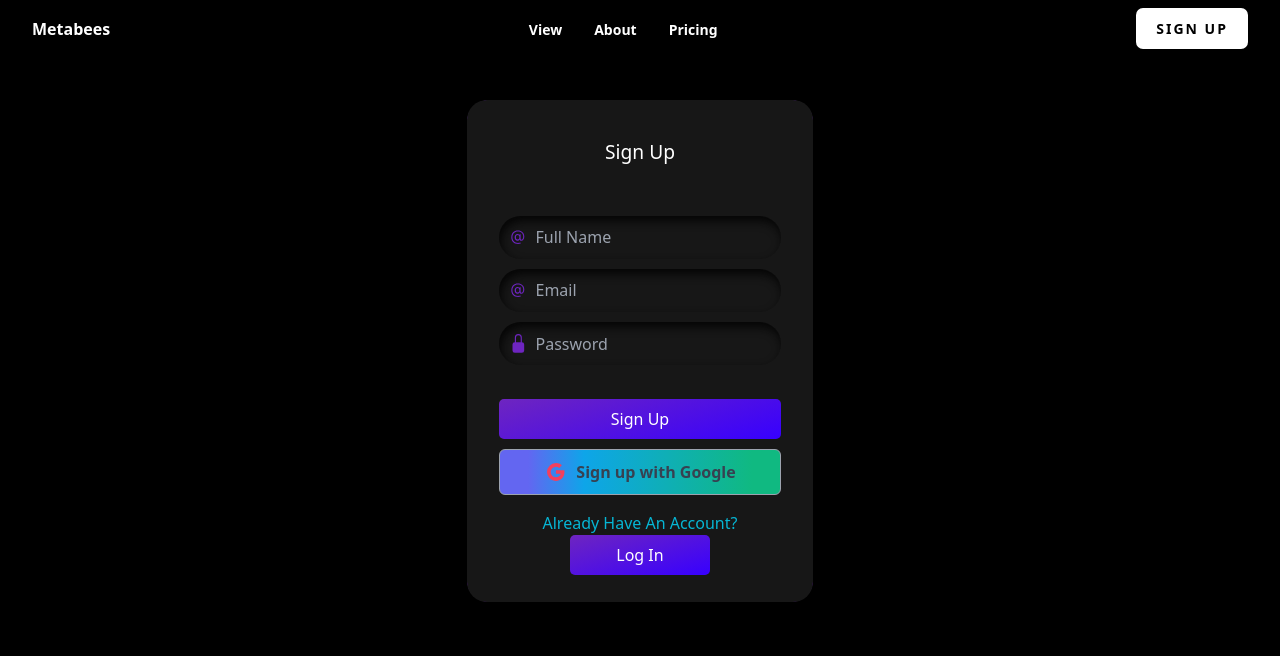
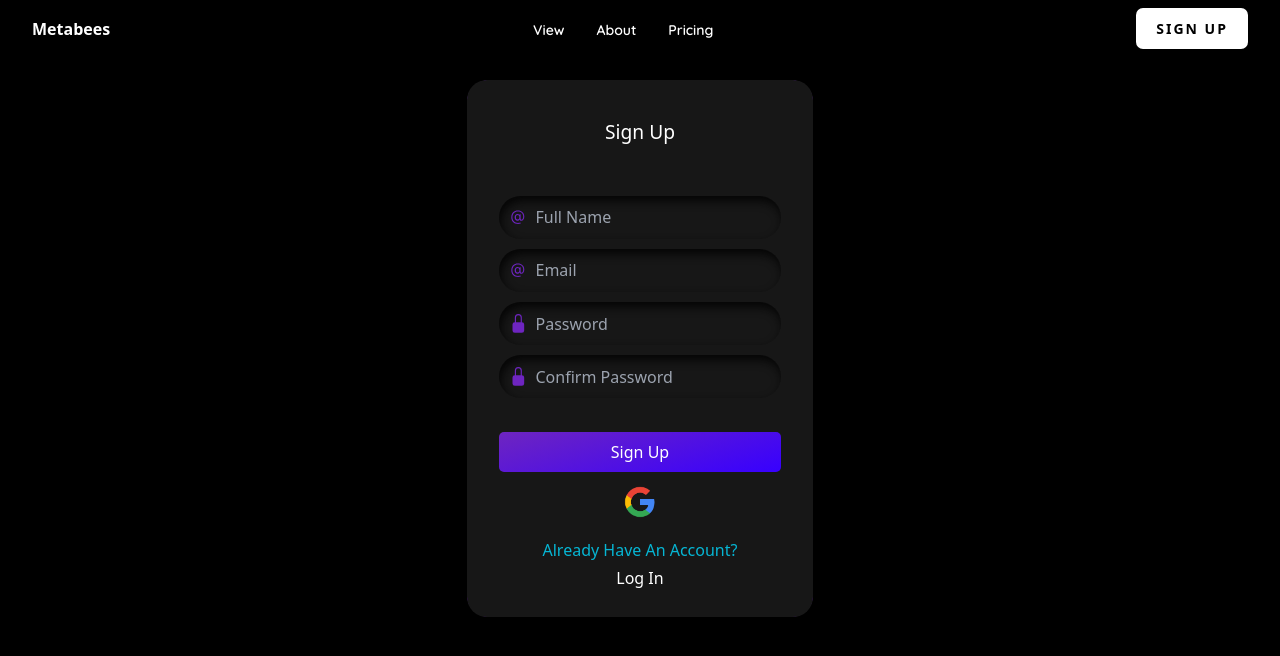
Before and after one commit to oreotamish/Metabees-Frontend, a React (Create React App) app: page /signup in a window 1280 px wide. Shown: the top 656 px of the page. Built offline with nearby package versions, Linux system fonts and the light colour scheme.

Commit message:
css edits

```diff
--- a/src/App.js
+++ b/src/App.js
@@ -27,10 +27,6 @@ function App() {
       <Router>
         <Navbar />
         <Routes>
-          {getCookieByName('aToken') ? (
-            <></>
-          ) : (
-            <>
           <Route path="/" element={<Home />} />
           <Route path="/about" element={<About />} />
           <Route path="/view" element={<View />} />
@@ -39,12 +35,7 @@ function App() {
           <Route path="/signup" element={<SignUp />} />
           <Route path="/login" element={<LogIn />} />
           <Route path="/forgotpassword" element={<ForgotPassword />} />
-              <Route
-                path="/passwordreset/:id/:token"
-                element={<PasswordReset />}
-              />
-            </>
-          )}
+          <Route path="/passwordreset/:id/:token" element={<PasswordReset />} />
         </Routes>
       </Router>
     </UserContextProvider>
--- a/src/components/Navbar.css
+++ b/src/components/Navbar.css
@@ -1,3 +1,5 @@
+@import url('https://fonts.googleapis.com/css2?family=Quicksand:wght@600&display=swap');
+
 .login-btn {
   position: relative;
   padding: 10px 20px;
@@ -71,6 +73,6 @@
   transition: box-shadow 0.2s ease-in;
 }
 
-.nav-items:hover {
-  color: #6e25c0;
+.nav-items li a {
+  font-family: 'Quicksand', sans-serif;
 }
--- a/src/components/Navbar.jsx
+++ b/src/components/Navbar.jsx
@@ -53,7 +53,7 @@ function Navbar() {
           </a>
         </div>
         <div className="hidden lg:block">
-          <ul className="inline-flex space-x-8">
+          <ul className="inline-flex space-x-8 nav-items">
             {menuItems.map((item) => (
               <li key={item.name}>
                 {window.location.pathname === '/' && item.name === 'Pricing' ? (
--- a/src/pages/LogIn.jsx
+++ b/src/pages/LogIn.jsx
@@ -1,8 +1,9 @@
 import { useNavigate } from 'react-router-dom'
-import './LogIn.css'
 import Axios from 'axios'
+import google from '../assets/google.png'
 import { useContext } from 'react'
 import { UserContext } from '../UserContext'
+import './LogIn.css'
 
 function LogIn() {
   const navigate = useNavigate()
@@ -53,7 +54,7 @@ function LogIn() {
             <input
               type="text"
               class="input-field"
-              placeholder="email"
+              placeholder="Email"
               autocomplete="off"
               id="email"
             />
@@ -80,33 +81,22 @@ function LogIn() {
             <button class="button1 mr-1" onClick={(e) => logIn(e)}>
               Login
             </button>
-            <button class="button1 ml-1" onClick={() => navigate('/signup')}>
+            <button class="button1" onClick={() => navigate('/signup')}>
               Sign Up Instead
             </button>
           </div>
           <button class="button3" onClick={() => navigate('/forgotpassword')}>
             Forgot Password
           </button>
-          <div className="mb-3">
-            <button
+          <div className="m-auto mb-3">
+            <img
+              className="w-10 h-10 cursor-pointer"
+              src={google}
+              alt="google"
               onClick={() => {
                 window.location.href = '//www.google.com'
               }}
-              type="button"
-              className="relative inline-flex w-full items-center justify-center rounded-md border border-gray-400 bg-gradient-to-r from-indigo-500 from-10% via-sky-500 via-30% to-emerald-500 to-90%  px-3.5 py-2.5 font-semibold text-gray-700 transition-all duration-200 hover:bg-gray-100 hover:text-black focus:bg-gray-100 focus:text-black focus:outline-none"
-            >
-              <span className="mr-2 inline-block">
-                <svg
-                  className="h-6 w-6 text-rose-500"
-                  xmlns="http://www.w3.org/2000/svg"
-                  viewBox="0 0 24 24"
-                  fill="currentColor"
-                >
-                  <path d="M20.283 10.356h-8.327v3.451h4.792c-.446 2.193-2.313 3.453-4.792 3.453a5.27 5.27 0 0 1-5.279-5.28 5.27 5.27 0 0 1 5.279-5.279c1.259 0 2.397.447 3.29 1.178l2.6-2.599c-1.584-1.381-3.615-2.233-5.89-2.233a8.908 8.908 0 0 0-8.934 8.934 8.907 8.907 0 0 0 8.934 8.934c4.467 0 8.529-3.249 8.529-8.934 0-.528-.081-1.097-.202-1.625z"></path>
-                </svg>
-              </span>
-              Log in with Google
-            </button>
+            />
           </div>
         </form>
       </div>
--- a/src/pages/SignUp.css
+++ b/src/pages/SignUp.css
@@ -20,9 +20,9 @@
   display: flex;
   align-items: center;
   justify-content: center;
-  gap: 0.5em;
+  gap: 0.8em;
   border-radius: 25px;
-  padding: 0.6em;
+  padding: 0.8em;
   border: none;
   outline: none;
   color: white;
@@ -75,7 +75,7 @@
   text-align: center;
   max-width: 27vw;
   margin: auto;
-  margin-top: 100px;
+  margin-top: 80px;
 }
 
 .signup-card2 {
--- a/src/pages/SignUp.jsx
+++ b/src/pages/SignUp.jsx
@@ -1,6 +1,7 @@
 import { useNavigate } from 'react-router'
+import google from '../assets/google.png'
+import Axios from 'axios'
 import './SignUp.css'
-import Axios from 'axios'
 
 function SignUp() {
   const navigate = useNavigate()
@@ -89,36 +90,41 @@ function SignUp() {
               id="password"
             />
           </div>
-
+          <div class="field">
+            <svg
+              viewBox="0 0 16 16"
+              fill="currentColor"
+              height="16"
+              width="16"
+              xmlns="http://www.w3.org/2000/svg"
+              class="input-icon"
+            >
+              <path d="M8 1a2 2 0 0 1 2 2v4H6V3a2 2 0 0 1 2-2zm3 6V3a3 3 0 0 0-6 0v4a2 2 0 0 0-2 2v5a2 2 0 0 0 2 2h6a2 2 0 0 0 2-2V9a2 2 0 0 0-2-2z"></path>
+            </svg>
+            <input
+              type="password"
+              class="input-field"
+              placeholder="Confirm Password"
+              id="confirm-password"
+            />
+          </div>
           <button class="button2 mt-6" onClick={(e) => signUp(e)}>
             Sign Up
           </button>
-          <div className="mb-5">
-            <button
+          <div className="mb-5 flex flex-col items-center">
+            <img
+              className="w-10 h-10 cursor-pointer"
+              src={google}
+              alt="google"
               onClick={() => {
                 window.location.href = '//www.google.com'
               }}
-              type="button"
-              className="relative inline-flex w-full items-center justify-center rounded-md border border-gray-400 bg-gradient-to-r from-indigo-500 from-10% via-sky-500 via-30% to-emerald-500 to-90%  px-3.5 py-2.5 font-semibold text-gray-700 transition-all duration-200 hover:bg-gray-100 hover:text-black focus:bg-gray-100 focus:text-black focus:outline-none"
-            >
-              <span className="mr-2 inline-block">
-                <svg
-                  className="h-6 w-6 text-rose-500"
-                  xmlns="http://www.w3.org/2000/svg"
-                  viewBox="0 0 24 24"
-                  fill="currentColor"
-                >
-                  <path d="M20.283 10.356h-8.327v3.451h4.792c-.446 2.193-2.313 3.453-4.792 3.453a5.27 5.27 0 0 1-5.279-5.28 5.27 5.27 0 0 1 5.279-5.279c1.259 0 2.397.447 3.29 1.178l2.6-2.599c-1.584-1.381-3.615-2.233-5.89-2.233a8.908 8.908 0 0 0-8.934 8.934 8.907 8.907 0 0 0 8.934 8.934c4.467 0 8.529-3.249 8.529-8.934 0-.528-.081-1.097-.202-1.625z"></path>
-                </svg>
-              </span>
-              Sign up with Google
-            </button>
-
+            />
             <div className="flex flex-col items-center mt-4">
-              <p className="text-cyan-500"> Already Have An Account?</p>{' '}
-              <button className="button1" onClick={() => navigate('/login')}>
+              <p className="text-cyan-500 mb-1"> Already Have An Account?</p>{' '}
+              <a className="text-white hover:text-purple-400" href="/login">
                 Log In
-              </button>
+              </a>
             </div>
           </div>
         </form>
```
Also changed, not shown: src/assets/google.png (added). Lines whose indentation alone changed are shown as unchanged.
